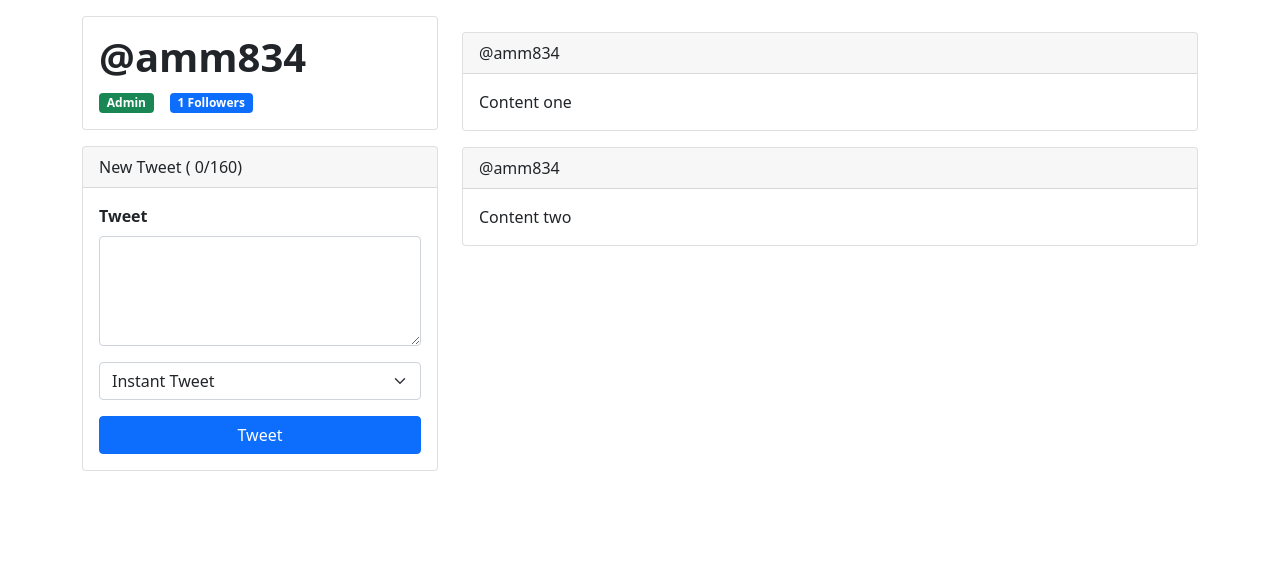
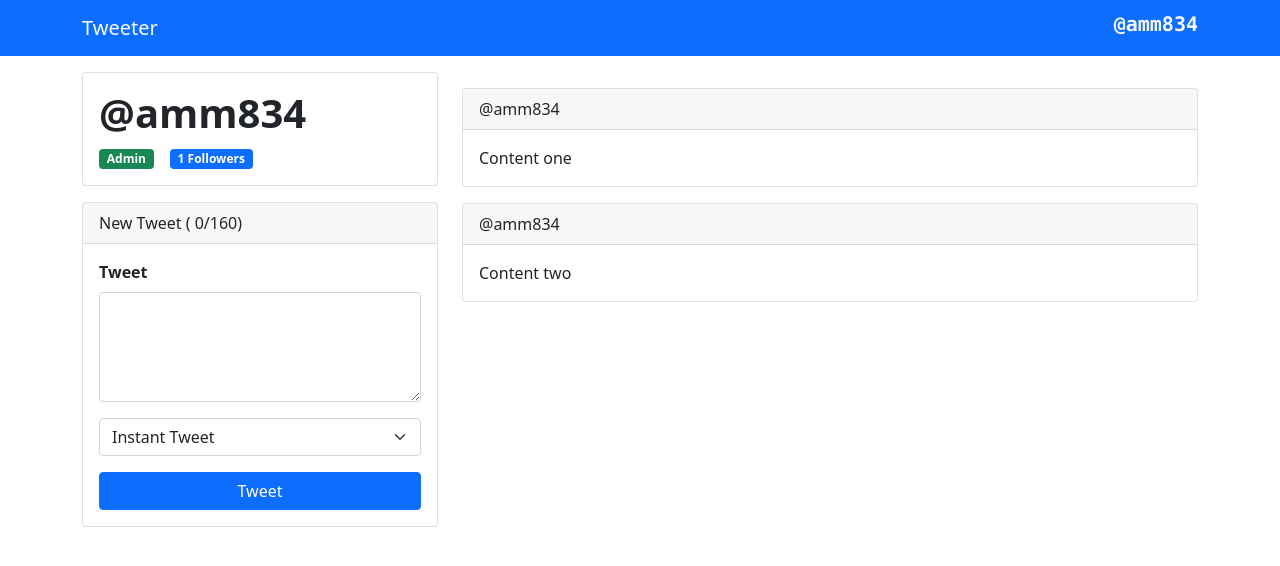
Before and after one commit to theaungmyatmoe/twitter-vue3, a Vue app: page / in a window 1280 px wide. Shown: the top 566 px of the page. Built offline with nearby package versions, Linux system fonts and the light colour scheme.

Commit message:
Refactoring components
Signed-off-by: Aung Myat Moe <aungmyatmoe834@gmail.com>

```diff
--- /dev/null
+++ b/src/components/NavBar.vue
@@ -0,0 +1,37 @@
+<template>
+  <nav class="navbar navbar-expand-lg navbar-light bg-primary text-light">
+    <div class="container">
+      <a class="navbar-brand text-light" href="#">Tweeter</a>
+      <button class="navbar-toggler" type="button" data-bs-toggle="collapse" data-bs-target="#navbarSupportedContent"
+              aria-controls="navbarSupportedContent" aria-expanded="false" aria-label="Toggle navigation">
+        <span class="navbar-toggler-icon"></span>
+      </button>
+      <div class="collapse navbar-collapse" id="navbarSupportedContent">
+        <ul class="navbar-nav me-auto mb-2 mb-lg-0">
+          <!--            <li class="nav-item">-->
+          <!--              <a class="nav-link active" aria-current="page" href="#">Home</a>-->
+          <!--            </li>-->
+        </ul>
+        <div class="d-flex">
+          <h5 class="fw-bold font-monospace"> @{{ user.username }}</h5>
+        </div>
+      </div>
+    </div>
+  </nav>
+</template>
+
+<script>
+export default {
+  name: "NavBar",
+  props: {
+    user: {
+      type: Object,
+      required: true
+    }
+  }
+}
+</script>
+
+<style scoped>
+
+</style>
--- a/src/components/UserProfile.vue
+++ b/src/components/UserProfile.vue
@@ -1,9 +1,10 @@
 <script>
 import TweetItem from "./TweetItem.vue";
+import NavBar from "./NavBar.vue";
 
 export default {
   name: 'UserProfile',
-  components: {TweetItem},
+  components: {NavBar, TweetItem},
   data() {
     return {
       tweet: {
@@ -69,6 +70,8 @@ export default {
 
 
 <template>
+  <main>
+    <NavBar :user="user"/>
     <div class="container">
       <div class="row my-3">
         <div class="col-md-4">
@@ -125,4 +128,5 @@ export default {
         </div>
       </div>
     </div>
+  </main>
 </template>
```
Lines whose indentation alone changed are shown as unchanged.
